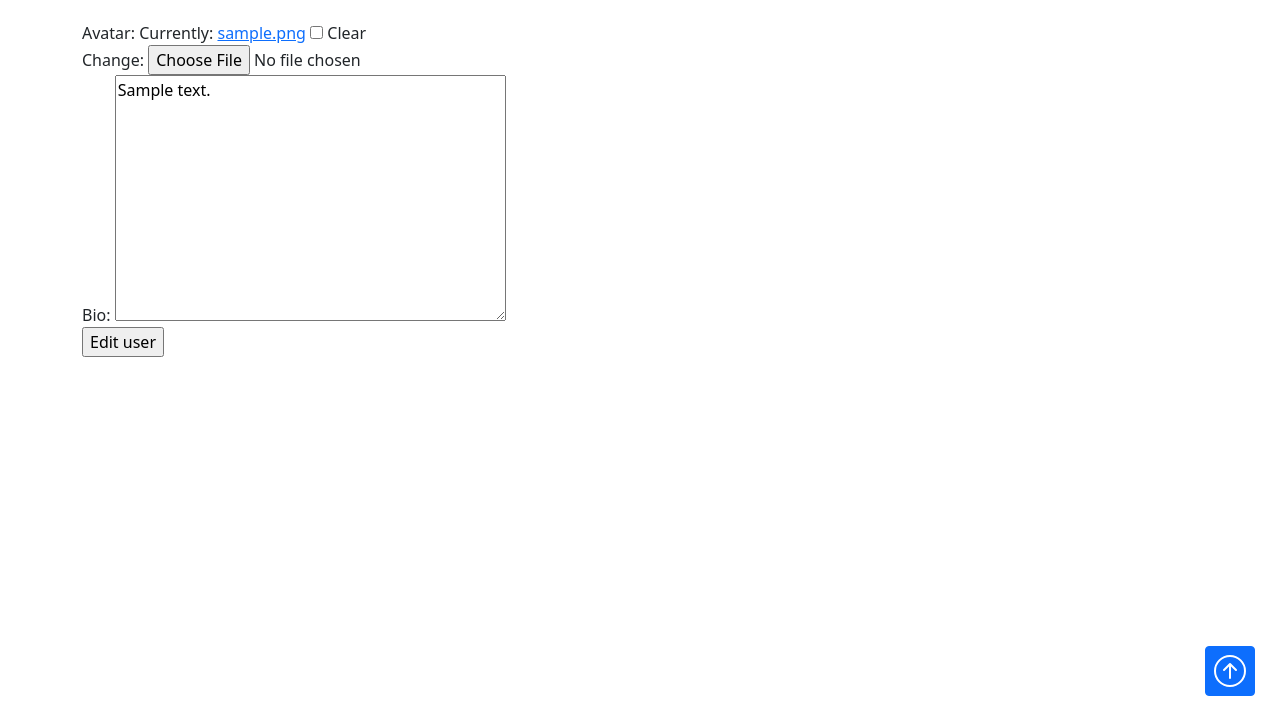
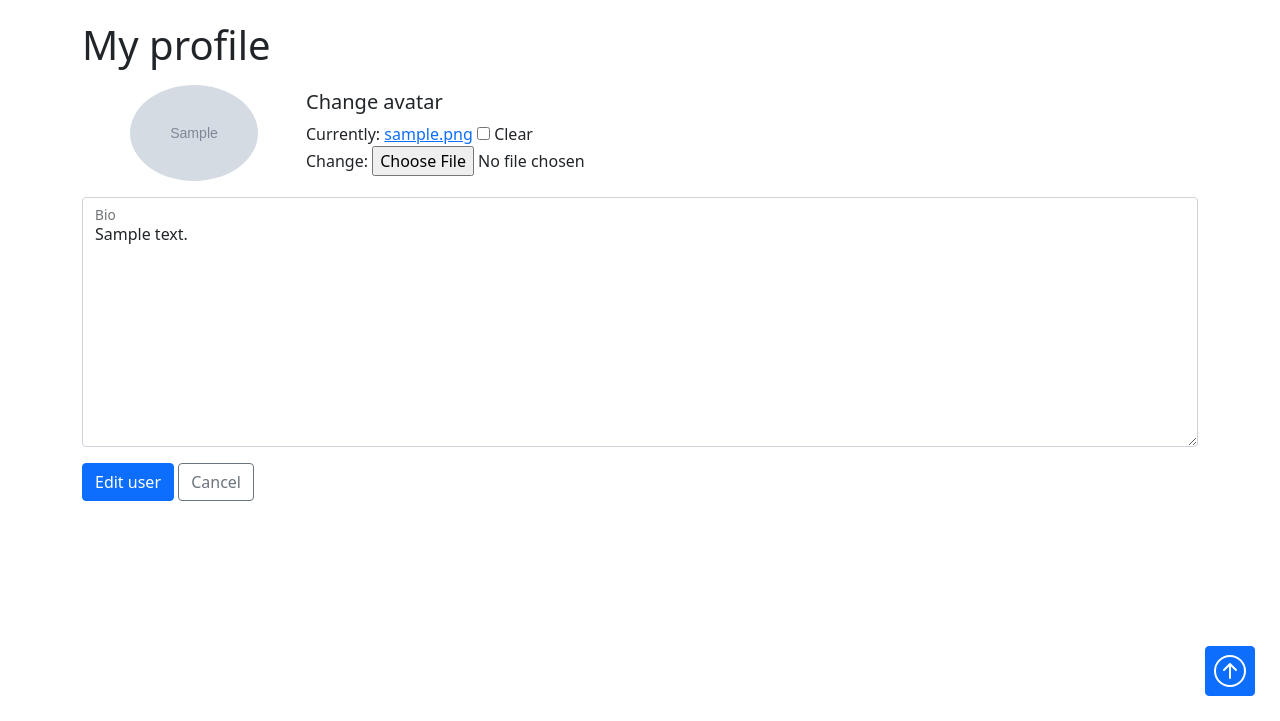
Before and after one commit to JesusLugo2002/DSW-Tribu, a Django app: a page that uses users/templates/users/user/edit.html in a window 1280 px wide. Shown: the part 79-800 px from the top of the page. Run offline with Django 5.2, Linux system fonts and the light colour scheme; a user stored in the database is signed in; tables that the repository leaves empty hold one stand-in row (values such as "Sample post"); grey boxes marked "Sample" are stand-in pictures; parts of the project's set-up code (start-up, migrations or seed data) failed here and were passed over.

Commit message:
Se termina (finalmente) el proyecto

```diff
--- a/users/templates/users/user/edit.html
+++ b/users/templates/users/user/edit.html
@@ -5,7 +5,30 @@
 {% block main %}
     <form method="post" enctype="multipart/form-data">
         {% csrf_token %}
-        {{ form }}
-        <input type="submit" value="Edit user">
+
+        <h1 class="my-3">My profile</h1>
+
+        <div class="d-flex">
+            <div class="mx-5">
+                <img src="{{ user.profile.avatar.url }}" alt="avatar" width="128" class="rounded-circle">
+            </div>
+            <div class="d-flex align-items-center">
+                <div>
+                    <h5>Change avatar</h5>
+                    {{ form.avatar }}
+                </div>
+            </div>
+        </div>
+
+        <div class="form-floating mt-3">
+            <textarea class="form-control" id="floatingInput" name="{{ form.bio.html_name }}" max_length="{{ form.bio.field.max_length }}" style="height: 250px;">{{ form.bio.value }}</textarea>
+            {{ form.bio.errors }}
+            <label for="floatingInput">Bio</label>
+        </div>
+
+        <div class="mt-3">
+            <input type="submit" value="Edit user" class="btn btn-primary">
+            <a href="{% url "echos:echo-list" %}" class="btn btn-outline-secondary">Cancel</a>
+        </div>
     </form>
 {% endblock main %}
```
Also changed, not shown: echos/migrations/0001_initial.py, users/migrations/0001_initial.py, waves/migrations/0001_initial.py.
